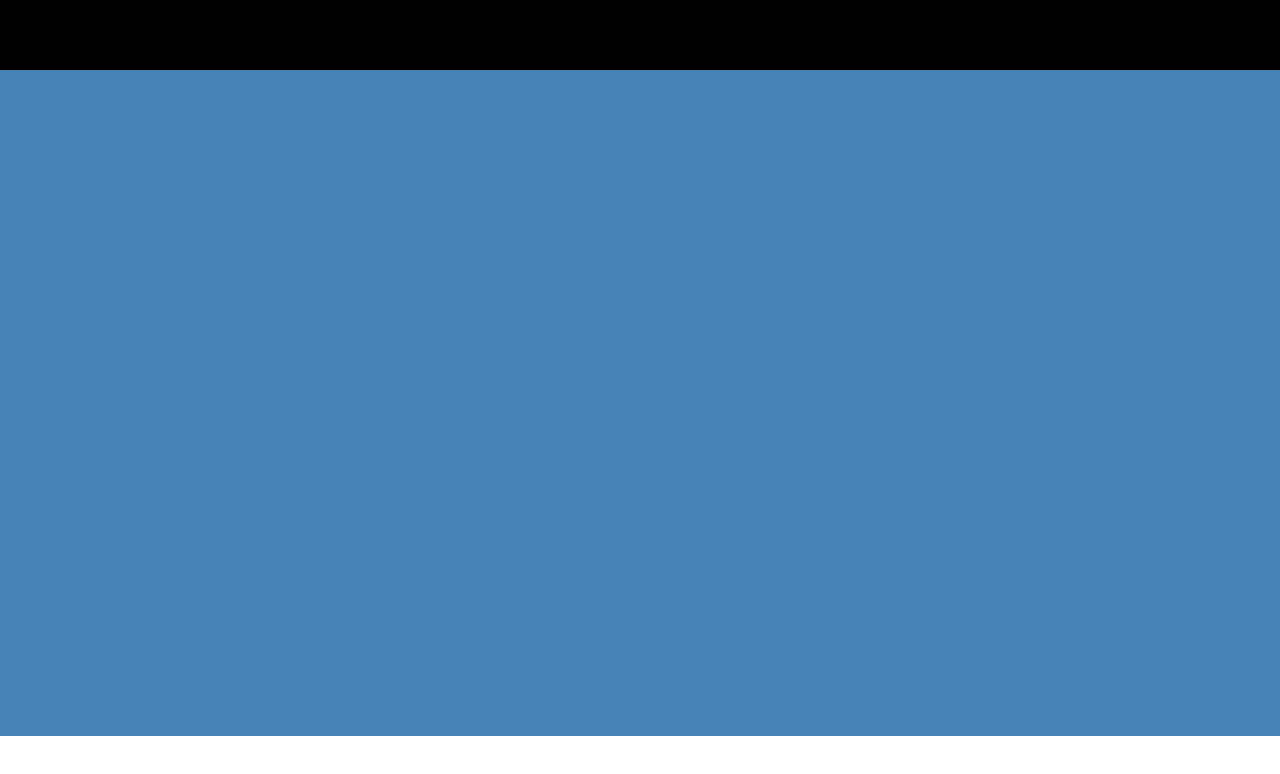
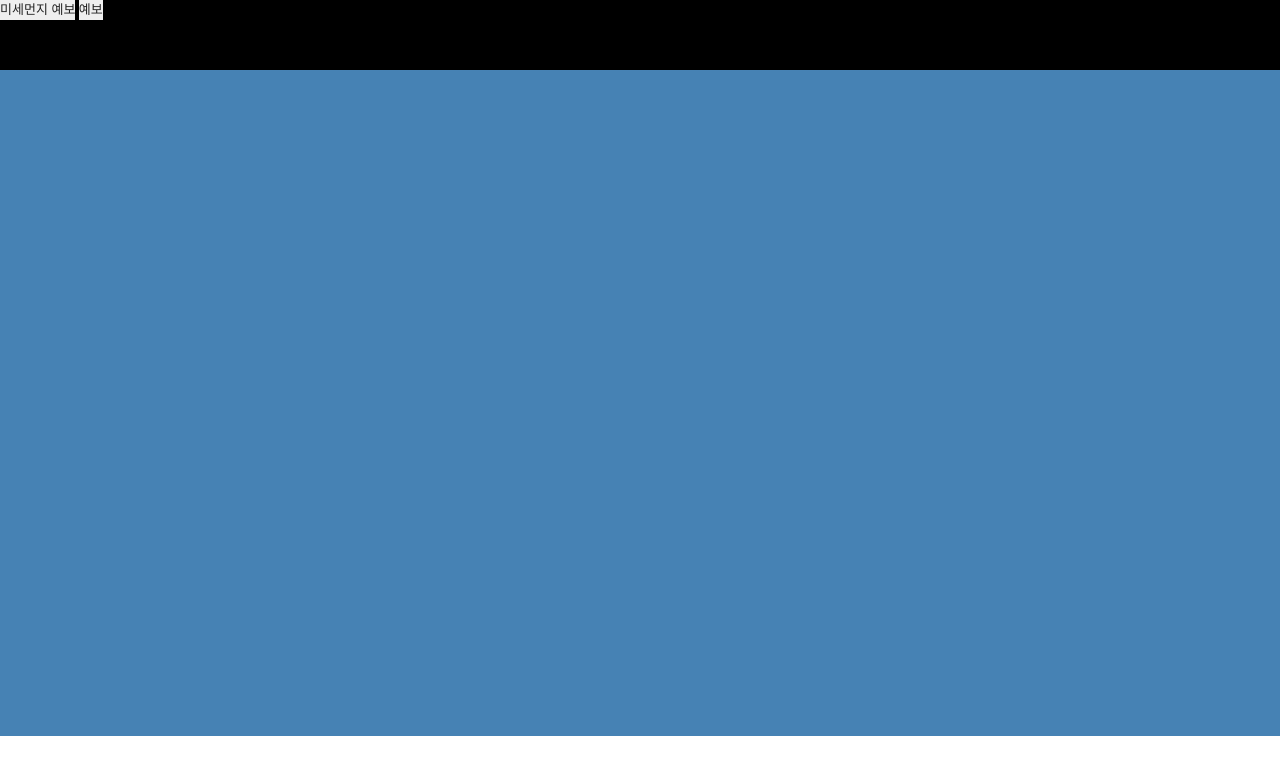
Before and after one commit to codesquad-member-2020/dust-9, a website built with webpack: page FE/src/page/index.html in a window 1280 px wide. Built offline with nearby package versions, Linux system fonts and the light colour scheme.

Commit message:
[FEAT] FE-Navigation-003 기능 개발
Title >
* FE-Navigation-003 기능 개발

Contents >
* 네비게이션 탭에 대한 HTML 구현

Related Issue >
* https://github.com/codesquad-member-2020/dust-9/issues/8

```diff
--- a/FE/src/page/index.html
+++ b/FE/src/page/index.html
@@ -14,6 +14,10 @@
   <body>
     <div class="wrap">
         <div class="navigation">
+          <div class="buttonArea">
+            <button id="dustConditionBtn">미세먼지 예보</button>
+            <button id="dustForecastBtn">예보</button>
+          </div>
         </div>
         <div class="content">
           <!-- <div class="dustCondition">
```
